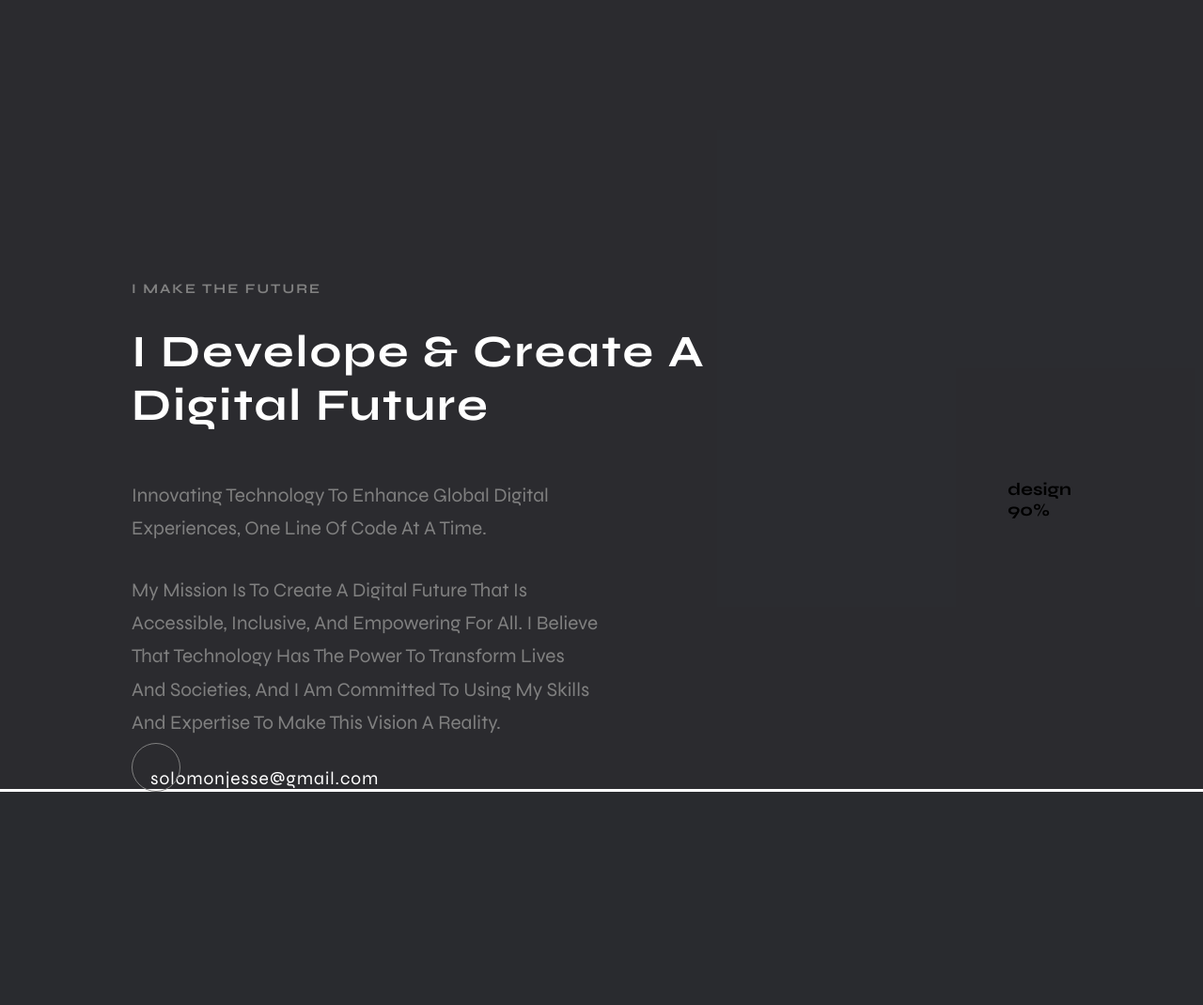
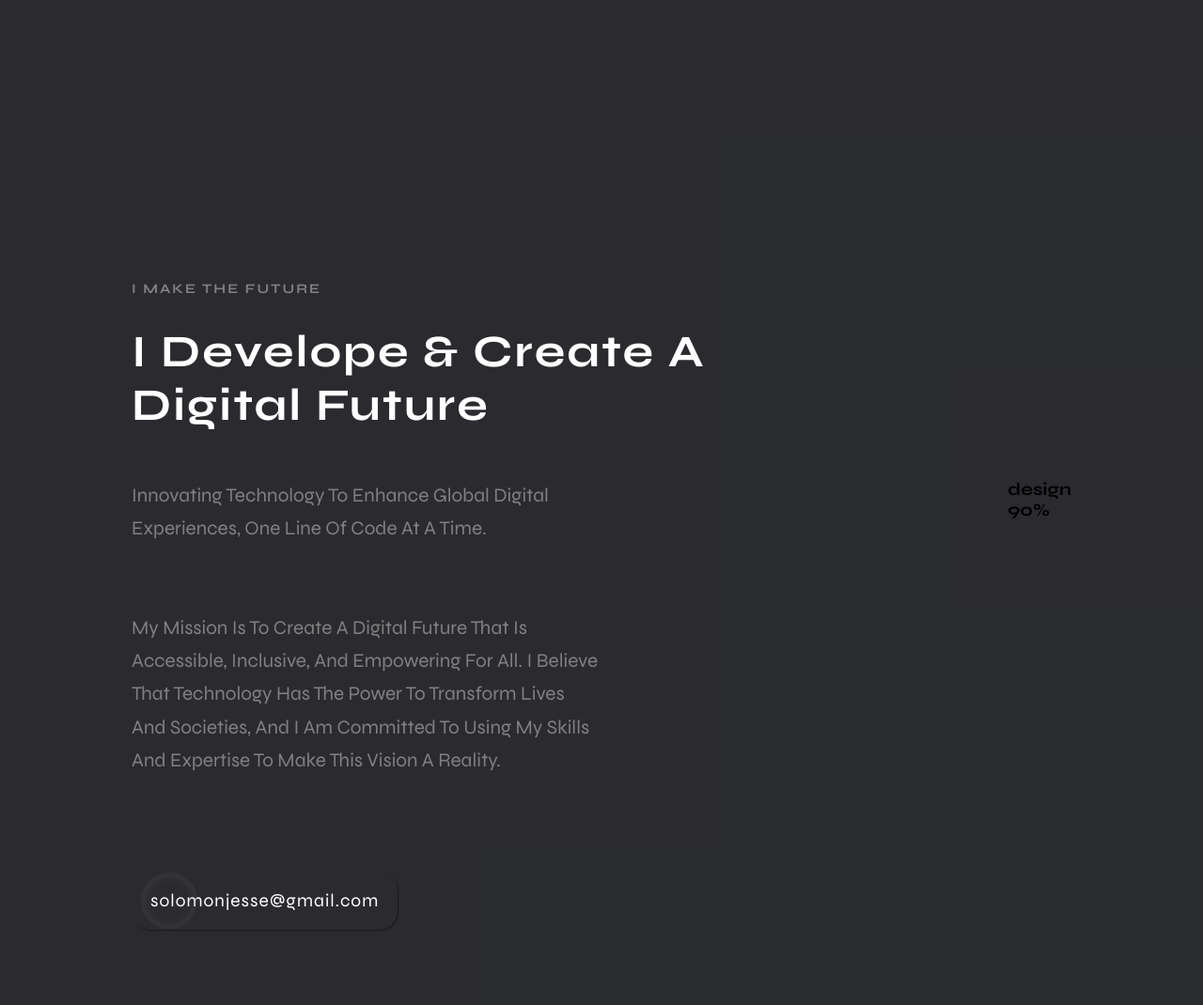
Before and after one commit to Statosco/website, a Django app: page /services/ in a window 1280 px wide. Shown: the part 879-1949 px from the top of the page at 94% size. Before the commit the page ends 1722 px from the top, so only its background shows below. Run offline with Django 4.2, Linux system fonts and the light colour scheme; some libraries are stand-ins or nearby versions; some web fonts are replaced.

Commit message:
cool button animation added

```diff
--- a/project/static/project/css/services.css
+++ b/project/static/project/css/services.css
@@ -347,6 +347,7 @@
   padding-top: 300px;
   margin-inline: auto;
   max-width: 1000px;
+  padding-bottom: 80px;
 }
 .wrapper .feture .container .title h2
 {
@@ -379,27 +380,44 @@
   color: var(--small-text-clor);
   text-transform: capitalize;
   line-height: 1.7;
-  margin-bottom: 30px;
+  margin-bottom: 70px;
 }
-.wrapper .feture .container .bottom .bottom-left span
-{
+.wrapper .feture .container .bottom .bottom-left span {
   color: var(--white);
-  margin-top: 20px;
+  margin-top: 30px;
   letter-spacing: 1px;
   font-size: 1.2rem;
-
-  position: relative; /* Ensure the span is the reference for the absolute positioning */
-  padding-left: 20px; /* Adjust padding to make room for the circle */
+  position: relative;
+  padding: 20px;
+  box-shadow: 1px 1px 1px var(--eerie-black2);
+  border-radius: 20px;
+  transition: box-shadow 0.3s ease, transform 0.3s ease;
+  display: inline-block; /* Ensure it contains the ::before element */
 }
 
 .wrapper .feture .container .bottom .bottom-left span::before {
   content: "";
   position: absolute;
-  top: 0;
-  left: 0;
+  top: 50%; /* Center vertically */
+  left: 10px; /* Initial position */
   transform: translateY(-50%);
-  width: 50px; /* Adjust the size of the circle */
-  height: 50px; /* Adjust the size of the circle */
-  border: 1px solid var(--small-text-clor);
+  width: 50px;
+  height: 50px;
+  border: 5px solid var(--small-text-clor);
   border-radius: 50%;
+  box-shadow: 0px 0px 10px var(--small-text-clor) inset;
+  z-index: 1;
+  opacity: 0.1;
+  cursor: pointer;
+  transition: left 0.3s ease; /* Smooth transition */
 }
+
+.wrapper .feture .container .bottom .bottom-left span.active {
+  box-shadow: -1px -1px 10px var(--eerie-black2); /* Move the span's shadow to the left */
+}
+
+
+.wrapper .feture .container .bottom .bottom-left span.active::before {
+  left: calc(100% - 70px); /* Move the ::before element to the right */
+  box-shadow: 2px 2px 10px var(--small-text-clor); /* Adjust shadow if needed */
+}
--- a/project/static/project/js/service.js
+++ b/project/static/project/js/service.js
@@ -75,4 +75,32 @@ document.addEventListener('DOMContentLoaded', function() {
   } else {
     console.error('Services container or services elements not found.');
   }
+
+  const span = document.querySelector('.wrapper .feture .container .bottom .bottom-left span');
+
+  // Create an overlay to simulate ::before click
+  const beforeOverlay = document.createElement('div');
+  beforeOverlay.style.position = 'absolute';
+  beforeOverlay.style.top = '50%'; // Center vertically
+  beforeOverlay.style.left = '10px'; // Match the initial position of ::before
+  beforeOverlay.style.transform = 'translateY(-50%)';
+  beforeOverlay.style.width = '50px';
+  beforeOverlay.style.height = '50px';
+  beforeOverlay.style.zIndex = '2';
+  beforeOverlay.style.cursor = 'pointer';
+  beforeOverlay.style.borderRadius = '50%';
+  beforeOverlay.style.opacity = '0'; // Make the overlay invisible
+  span.appendChild(beforeOverlay);
+
+  // Adjust the overlay's position when active
+  function toggleActive() {
+    span.classList.toggle('active');
+    if (span.classList.contains('active')) {
+      beforeOverlay.style.left = 'calc(100% - 60px)';
+    } else {
+      beforeOverlay.style.left = '10px';
+    }
+  }
+
+  beforeOverlay.addEventListener('click', toggleActive);
 });
```
